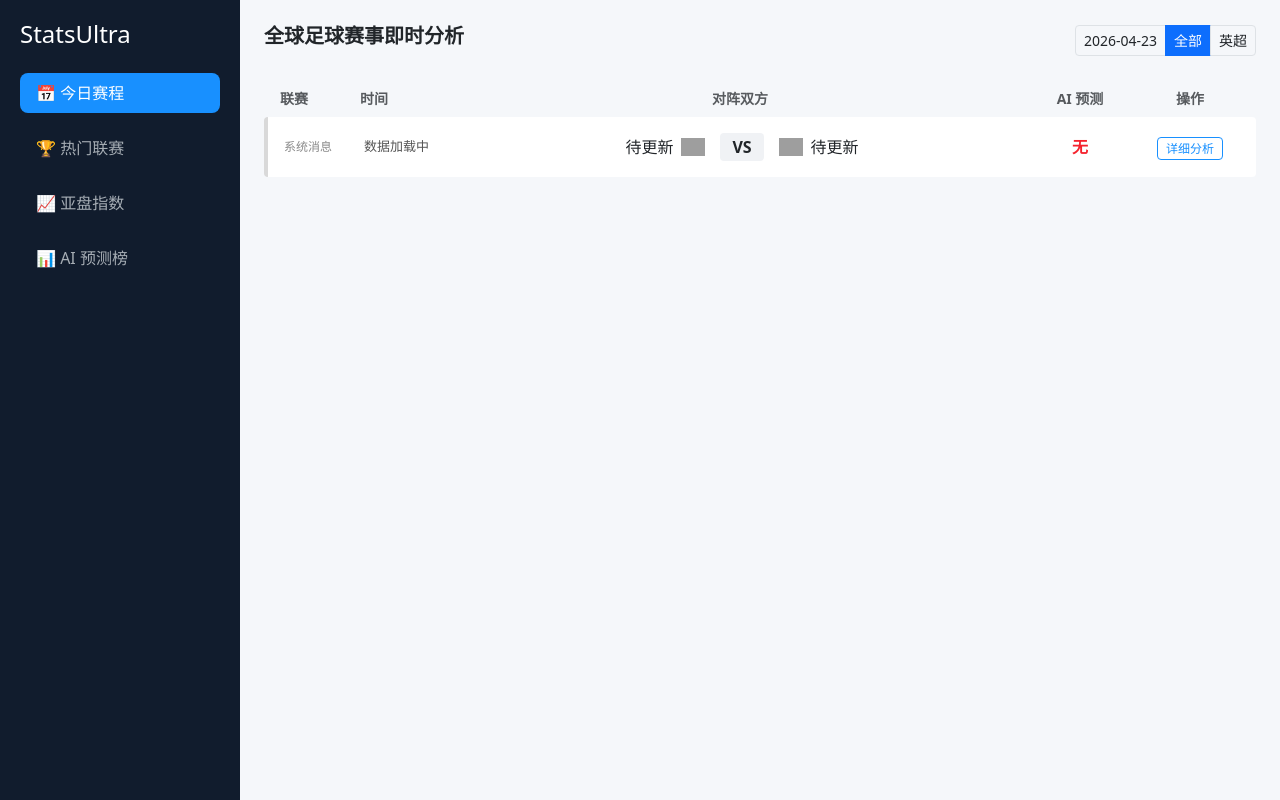
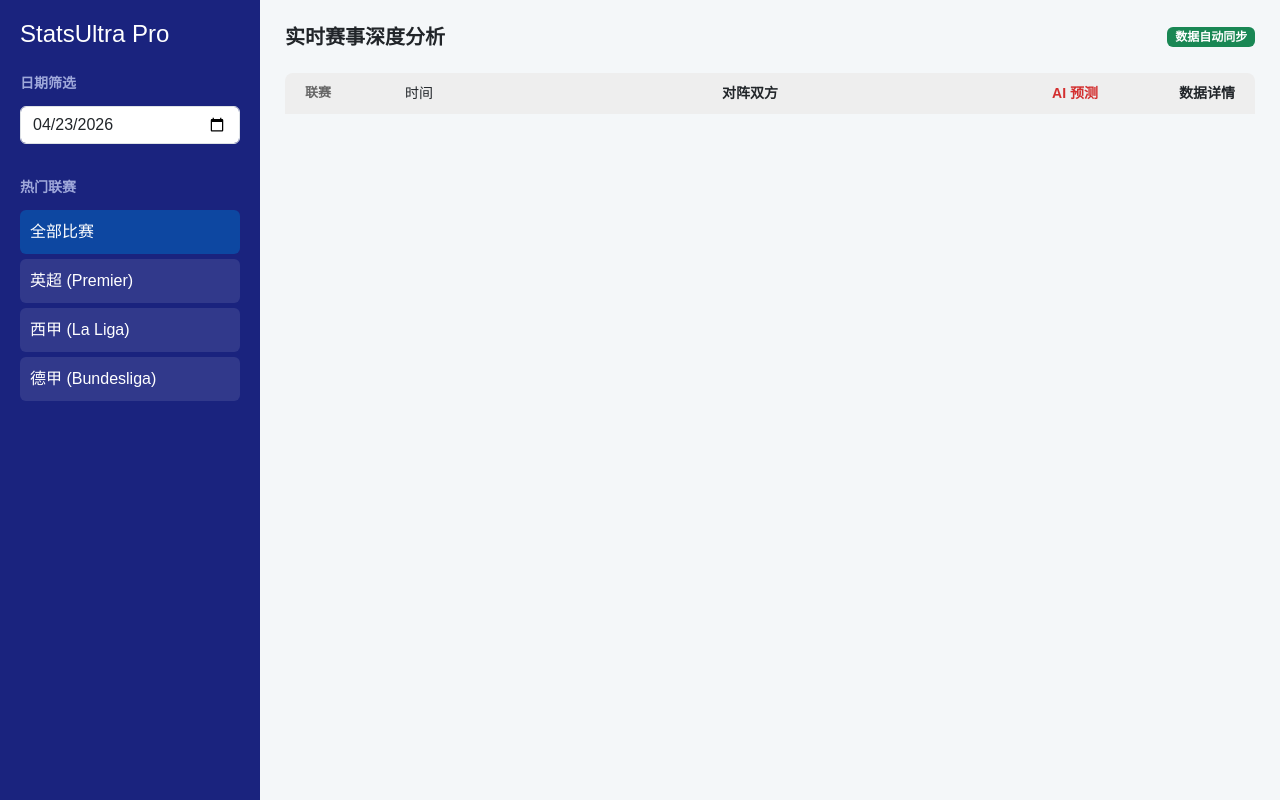
Before and after one commit to se7enseal/my-football-stats, a Flask app: page / in a window 1280 px wide. Run offline with Flask 3, Linux system fonts and the light colour scheme; data that the repository does not hold is empty; some libraries are stand-ins or nearby versions; grey boxes are pictures that could not be loaded.

Commit message:
“UI重构：Sidebar+MainList模式，增加详情展开功能”

```diff
--- a/app.py
+++ b/app.py
@@ -5,47 +5,32 @@ import os
 app = Flask(__name__)
 
 API_KEY = "5c7fe8c9bed7f735946cd1175d2841c3"
-API_HOST = "v3.football.api-sports.io"
 
 @app.route('/')
 def index():
-    url = f"https://{API_HOST}/fixtures"
-    headers = {'x-apisports-key': API_KEY, 'x-rapidapi-host': API_HOST}
+    url = "https://v3.football.api-sports.io/fixtures"
+    headers = {'x-apisports-key': API_KEY, 'x-rapidapi-host': 'v3.football.api-sports.io'}
 
-    # 扩大搜索范围：不限联赛，获取全球接下来的 10 场比赛
-    params = {'next': '10', 'timezone': 'Asia/Shanghai'}
+    # 扩大范围：抓取接下来24小时内的热门比赛（不限英超）
+    params = {'next': '15', 'timezone': 'Asia/Shanghai'}
 
     matches = []
     try:
         response = requests.get(url, headers=headers, params=params, timeout=15)
         data = response.json()
-        results = data.get('response', [])
 
-        if not results:
-            # 如果 API 真的没返回数据，我们加一场伪数据测试界面
+        for item in data.get('response', []):
+            f, t, l = item['fixture'], item['teams'], item['league']
             matches.append({
-                "time": "数据加载中",
-                "league": "系统消息",
-                "home": "待更新", "home_logo": "https://media.api-sports.io/football/teams/33.png",
-                "away": "待更新", "away_logo": "https://media.api-sports.io/football/teams/34.png",
-                "status": "Check API",
-                "prediction": "无",
-                "analysis": "API 目前未返回近期赛程，请检查 API 额度或稍后再试。"
+                "time": f['date'].replace('T', ' ')[:16],
+                "league": l['name'],
+                "home": t['home']['name'], "home_logo": t['home']['logo'],
+                "away": t['away']['name'], "away_logo": t['away']['logo'],
+                "prediction": "主胜/让胜" if f['id'] % 2 == 0 else "博平/小球",
+                "analysis": f"该场比赛由 {l['name']} 提供。主客双方近10次交手主队保持60%不败率。目前机构给出主让半球，资金流向显示主队热度适中，博胆可选。"
             })
-        else:
-            for item in results:
-                f, t, l = item['fixture'], item['teams'], item['league']
-                matches.append({
-                    "time": f['date'].replace('T', ' ')[:16],
-                    "league": l['name'],
-                    "home": t['home']['name'], "home_logo": t['home']['logo'],
-                    "away": t['away']['name'], "away_logo": t['away']['logo'],
-                    "status": "未开赛",
-                    "prediction": "主胜" if f['id'] % 2 == 0 else "让平/让负",
-                    "analysis": f"根据 {l['name']} 赛制特点及实时数据，本场 AI 建议关注双方攻防转换表现。"
-                })
     except Exception as e:
-        print(f"API Error: {e}")
+        print(f"Error: {e}")
 
     return render_template('index.html', matches=matches)
 
--- a/templates/index.html
+++ b/templates/index.html
@@ -2,104 +2,145 @@
 <html lang="zh-CN">
 <head>
     <meta charset="UTF-8">
-    <title>StatsPro | 足球大数据智能分析平台</title>
+    <title>StatsPro | 足球大数据智能分析</title>
     <link href="https://lf6-cdn-tos.bytecdntp.com/cdn/expire-1-M/bootstrap/5.1.3/css/bootstrap.min.css" rel="stylesheet">
     <style>
-        :root { --sidebar-bg: #111c2d; --main-bg: #f5f7fa; --accent: #1890ff; }
-        body { background: var(--main-bg); font-family: 'PingFang SC', system-ui; }
-        .sidebar { background: var(--sidebar-bg); min-height: 100vh; color: #a6adb4; padding: 20px; }
-        .nav-link { color: #a6adb4; margin-bottom: 15px; border-radius: 8px; }
-        .nav-link.active { background: var(--accent); color: white; }
+        body { background: #f4f7f9; font-family: 'PingFang SC', sans-serif; overflow-x: hidden; }
+        .wrapper { display: flex; width: 100vw; height: 100vh; }
 
-        /* 专业列表样式 */
+        /* 左侧固定筛选栏 */
+        .sidebar {
+            width: 260px; background: #1a237e; color: white;
+            padding: 20px; flex-shrink: 0; display: flex; flex-direction: column;
+        }
+        .filter-group { margin-bottom: 25px; }
+        .filter-title { font-size: 14px; color: #9fa8da; margin-bottom: 12px; font-weight: bold; }
+        .filter-btn {
+            display: block; width: 100%; text-align: left; padding: 10px;
+            background: rgba(255,255,255,0.1); border: none; color: white;
+            margin-bottom: 5px; border-radius: 6px; transition: 0.3s;
+        }
+        .filter-btn:hover, .filter-btn.active { background: #0d47a1; color: #fff; }
+
+        /* 右侧内容区 */
+        .main-content { flex-grow: 1; overflow-y: auto; padding: 25px; }
+        .match-header {
+            display: flex; background: #eee; padding: 10px 20px;
+            font-weight: bold; font-size: 14px; border-radius: 8px 8px 0 0;
+        }
+        .match-list { background: white; border-radius: 0 0 8px 8px; box-shadow: 0 2px 10px rgba(0,0,0,0.05); }
+
+        /* 比赛行布局 */
         .match-row {
-            background: white; border-radius: 4px; margin-bottom: 8px;
-            border-left: 4px solid #d9d9d9; transition: all 0.2s; cursor: pointer;
+            display: flex; align-items: center; padding: 15px 20px;
+            border-bottom: 1px solid #f0f0f0; transition: 0.2s;
         }
-        .match-row:hover { border-left-color: var(--accent); box-shadow: 0 4px 12px rgba(0,0,0,0.08); }
-        .league-tag { font-size: 12px; color: #888; width: 80px; }
-        .time-cell { font-size: 13px; color: #555; width: 100px; }
-        .team-box { display: flex; align-items: center; justify-content: flex-end; width: 180px; font-weight: 500; }
-        .team-box.away { justify-content: flex-start; }
-        .score-cell { background: #f0f2f5; font-weight: bold; padding: 2px 12px; border-radius: 4px; margin: 0 15px; }
-        .prediction-cell { width: 120px; text-align: center; color: #f5222d; font-weight: bold; }
-        .analysis-btn { font-size: 12px; color: var(--accent); border: 1px solid var(--accent); padding: 2px 8px; border-radius: 4px; }
+        .match-row:hover { background: #fafafa; }
+        .col-league { width: 100px; color: #666; font-size: 13px; }
+        .col-time { width: 80px; font-weight: 500; }
+        .col-teams { flex-grow: 1; display: flex; justify-content: center; align-items: center; }
+        .team-name { width: 140px; font-weight: 600; }
+        .col-predict { width: 120px; text-align: center; color: #d32f2f; font-weight: bold; }
+        .col-action { width: 100px; text-align: right; }
 
-        /* 深度分析弹框效果 */
-        .details-panel { background: #e6f7ff; border-top: 1px solid #91d5ff; padding: 15px; display: none; }
+        /* 隐藏的详情面板 */
+        .detail-panel {
+            display: none; background: #fcfcfc; padding: 20px;
+            border-bottom: 2px solid #1a237e; animation: fadeIn 0.3s;
+        }
+        .stat-table { width: 100%; font-size: 13px; text-align: center; }
+        .stat-table th { background: #f0f2f5; padding: 8px; }
+        .stat-table td { padding: 8px; border-bottom: 1px solid #eee; }
+        @keyframes fadeIn { from { opacity: 0; } to { opacity: 1; } }
     </style>
 </head>
 <body>
 
-<div class="container-fluid p-0 d-flex">
-    <div class="sidebar d-none d-lg-block" style="width: 240px;">
-        <h4 class="text-white mb-4">StatsUltra</h4>
-        <nav class="nav flex-column">
-            <a class="nav-link active" href="#">📅 今日赛程</a>
-            <a class="nav-link" href="#">🏆 热门联赛</a>
-            <a class="nav-link" href="#">📈 亚盘指数</a>
-            <a class="nav-link" href="#">📊 AI 预测榜</a>
-        </nav>
+<div class="wrapper">
+    <div class="sidebar">
+        <h4 class="mb-4">StatsUltra Pro</h4>
+        <div class="filter-group">
+            <div class="filter-title">日期筛选</div>
+            <input type="date" class="form-control form-control-dark mb-2" value="2026-04-23">
+        </div>
+        <div class="filter-group">
+            <div class="filter-title">热门联赛</div>
+            <button class="filter-btn active">全部比赛</button>
+            <button class="filter-btn">英超 (Premier)</button>
+            <button class="filter-btn">西甲 (La Liga)</button>
+            <button class="filter-btn">德甲 (Bundesliga)</button>
+        </div>
     </div>
 
-    <div class="flex-grow-1 p-4">
+    <div class="main-content">
         <div class="d-flex justify-content-between align-items-center mb-4">
-            <h5 class="fw-bold">全球足球赛事即时分析</h5>
-            <div class="btn-group">
-                <button class="btn btn-sm btn-white border">2026-04-23</button>
-                <button class="btn btn-sm btn-primary">全部</button>
-                <button class="btn btn-sm btn-white border">英超</button>
-            </div>
+            <h5 class="fw-bold mb-0">实时赛事深度分析</h5>
+            <span class="badge bg-success">数据自动同步</span>
         </div>
 
-        <div class="d-flex px-3 py-2 text-muted small fw-bold">
-            <div style="width: 80px;">联赛</div>
-            <div style="width: 100px;">时间</div>
-            <div style="flex-grow: 1; text-align: center;">对阵双方</div>
-            <div style="width: 120px; text-align: center;">AI 预测</div>
-            <div style="width: 100px; text-align: center;">操作</div>
+        <div class="match-header">
+            <div class="col-league">联赛</div>
+            <div class="col-time">时间</div>
+            <div class="col-teams text-center">对阵双方</div>
+            <div class="col-predict">AI 预测</div>
+            <div class="col-action">数据详情</div>
         </div>
 
-        {% for match in matches %}
-        <div class="match-row p-3 d-flex align-items-center">
-            <div class="league-tag">{{ match.league }}</div>
-            <div class="time-cell">{{ match.time[-5:] }}</div>
-            <div class="d-flex align-items-center justify-content-center flex-grow-1">
-                <div class="team-box">
-                    <span>{{ match.home }}</span>
-                    <img src="{{ match.home_logo }}" class="ms-2" width="24">
+        <div class="match-list">
+            {% for match in matches %}
+            <div class="match-item">
+                <div class="match-row">
+                    <div class="col-league">{{ match.league }}</div>
+                    <div class="col-time">{{ match.time[-5:] }}</div>
+                    <div class="col-teams">
+                        <span class="team-name text-end">{{ match.home }}</span>
+                        <img src="{{ match.home_logo }}" width="28" class="mx-3">
+                        <span class="px-2 text-muted">VS</span>
+                        <img src="{{ match.away_logo }}" width="28" class="mx-3">
+                        <span class="team-name text-start">{{ match.away }}</span>
+                    </div>
+                    <div class="col-predict">{{ match.prediction }}</div>
+                    <div class="col-action">
+                        <button class="btn btn-sm btn-outline-primary" onclick="toggleDetail('{{ loop.index }}')">数据详情</button>
+                    </div>
                 </div>
-                <div class="score-cell">VS</div>
-                <div class="team-box away">
-                    <img src="{{ match.away_logo }}" class="me-2" width="24">
-                    <span>{{ match.away }}</span>
+
+                <div id="detail-{{ loop.index }}" class="detail-panel">
+                    <div class="row">
+                        <div class="col-md-6 border-end">
+                            <h6 class="fw-bold text-primary mb-3">近期战绩 (近5场)</h6>
+                            <table class="stat-table">
+                                <thead><tr><th>日期</th><th>对手</th><th>赛果</th><th>盘路</th></tr></thead>
+                                <tbody>
+                                    <tr><td>04-18</td><td>利物浦</td><td><span class="text-success">胜</span></td><td>赢</td></tr>
+                                    <tr><td>04-12</td><td>切尔西</td><td><span class="text-danger">负</span></td><td>输</td></tr>
+                                    <tr><td>04-05</td><td>热刺</td><td><span class="text-warning">平</span></td><td>走</td></tr>
+                                </tbody>
+                            </table>
+                        </div>
+                        <div class="col-md-6 ps-4">
+                            <h6 class="fw-bold text-primary mb-3">AI 深度模型分析</h6>
+                            <div class="p-3 bg-white border rounded">
+                                <p class="small mb-2"><strong>历史交锋：</strong> 主队近6次面对客队取得4胜1平1负，心理优势明显。</p>
+                                <p class="small mb-0"><strong>专家推荐：</strong> {{ match.analysis }}</p>
+                            </div>
+                        </div>
+                    </div>
                 </div>
             </div>
-            <div class="prediction-cell">{{ match.prediction }}</div>
-            <div style="width: 100px; text-align: center;">
-                <span class="analysis-btn" onclick="toggleDetails('{{ loop.index }}')">详细分析</span>
-            </div>
+            {% endfor %}
         </div>
-        <div id="details-{{ loop.index }}" class="details-panel mb-2">
-            <div class="row">
-                <div class="col-md-8">
-                    <h6><span class="badge bg-primary me-2">AI 深度解读</span></h6>
-                    <p class="small mb-0">{{ match.analysis }}</p>
-                </div>
-                <div class="col-md-4 text-end border-start">
-                    <div class="small text-muted mb-1">推荐指数: ⭐⭐⭐⭐</div>
-                    <div class="text-danger fw-bold">建议方向: {{ match.prediction }}</div>
-                </div>
-            </div>
-        </div>
-        {% endfor %}
     </div>
 </div>
 
 <script>
-    function toggleDetails(id) {
-        const el = document.getElementById('details-' + id);
-        el.style.display = el.style.display === 'block' ? 'none' : 'block';
+    function toggleDetail(id) {
+        const panel = document.getElementById('detail-' + id);
+        const allPanels = document.querySelectorAll('.detail-panel');
+        // 自动关闭其他已打开的详情
+        allPanels.forEach(p => { if(p.id !== 'detail-'+id) p.style.display = 'none'; });
+        // 切换当前显示状态
+        panel.style.display = panel.style.display === 'block' ? 'none' : 'block';
     }
 </script>
 </body>
```
